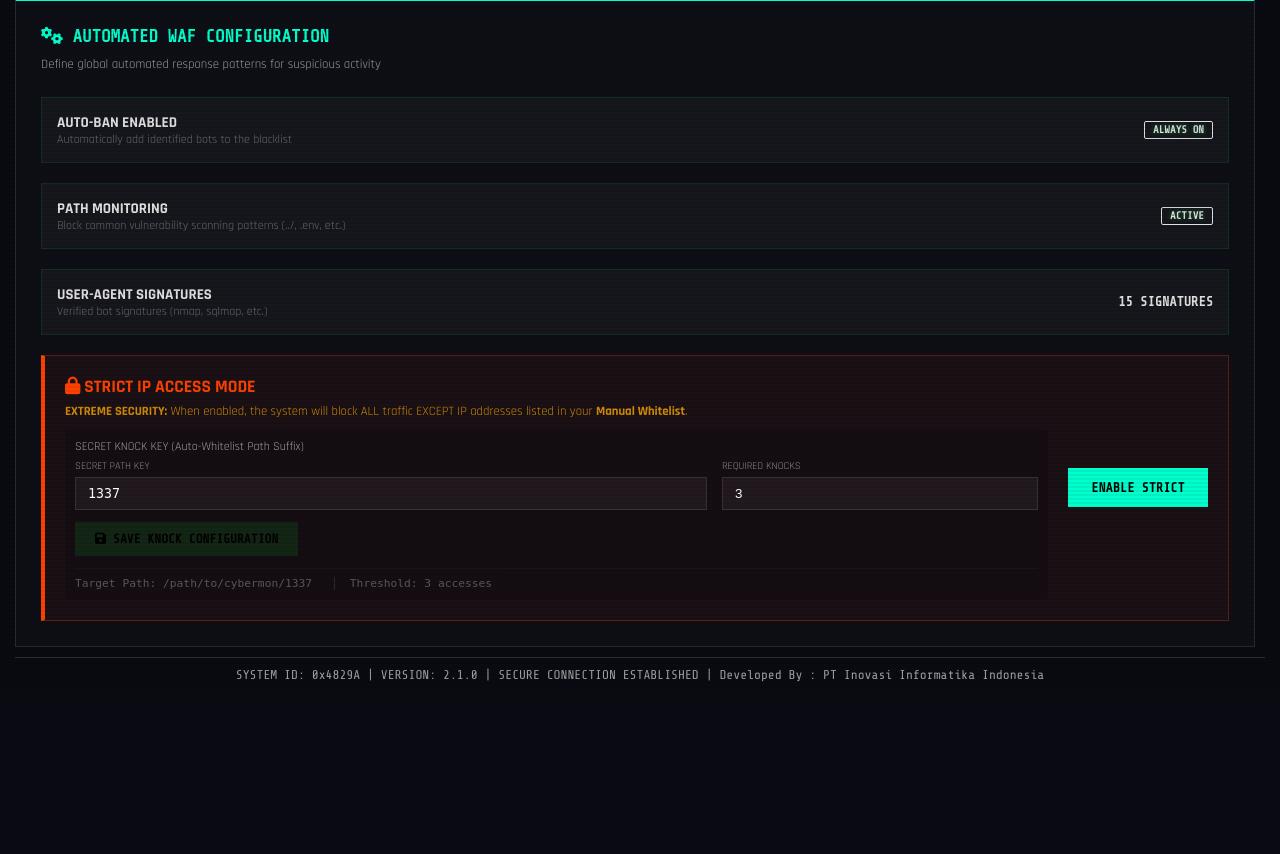
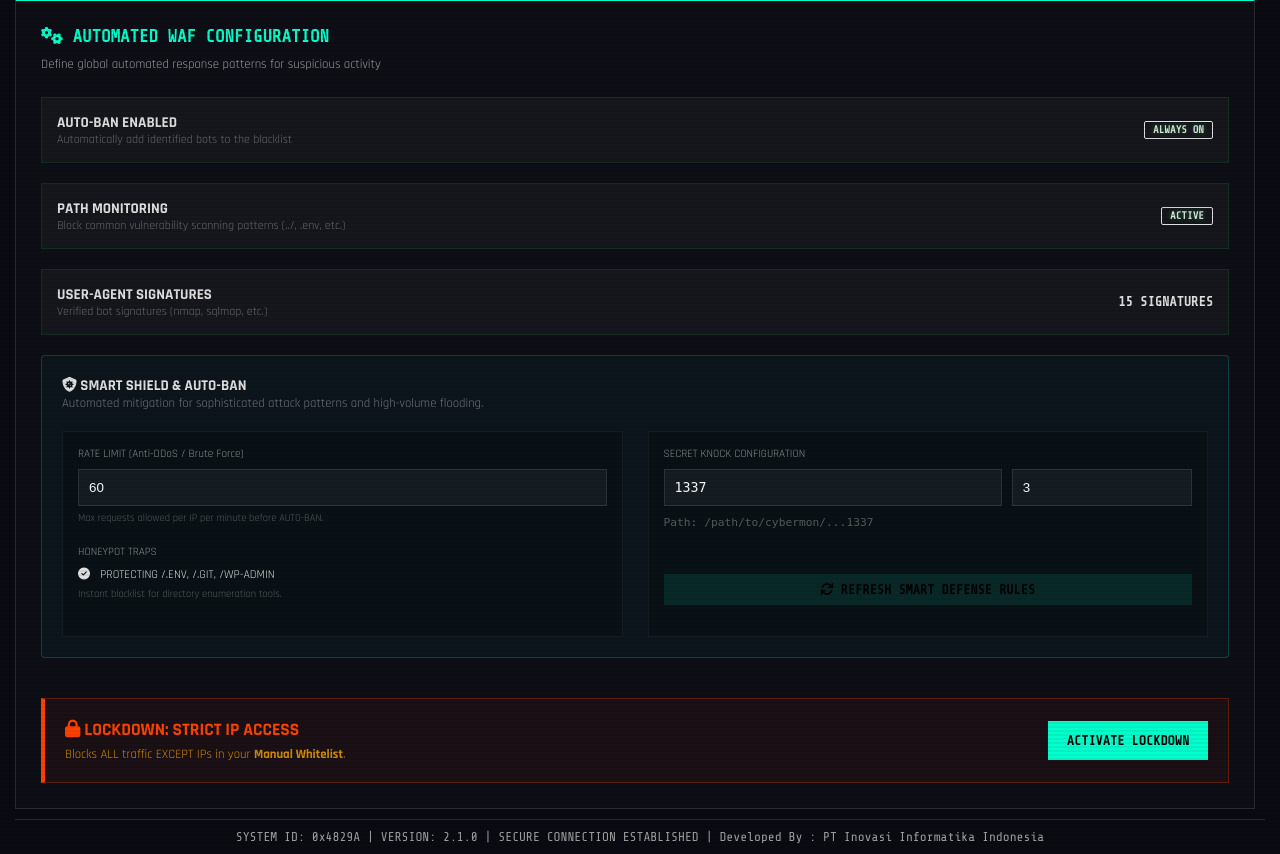
Before and after one commit to ADcreativez/cybermons, a Flask app: page /admin/antibot in a window 1280 px wide, after a click on "WAF SETTINGS". Shown: the part 436-1290 px from the top of the page. Before the commit the page ends 1118 px from the top, so only its background shows below. Run offline with Flask 3, Linux system fonts and the light colour scheme; a user stored in the database is signed in; data comes from the database, SQL or seed files in the repository; data that the repository does not hold is empty; some libraries are stand-ins or nearby versions.

Commit message:
feat: implement Smart Shield security system with anti-DDoS, honeypots, and scanner protection

```diff
--- a/app/models.py
+++ b/app/models.py
@@ -106,6 +106,7 @@ class GeoSettings(db.Model):
     is_strict_ip_mode = db.Column(db.Boolean, default=False)
     secret_knock_key = db.Column(db.String(50), default='1337')
     secret_knock_max = db.Column(db.Integer, default=3)
+    rate_limit_max = db.Column(db.Integer, default=60)
 
 class IOCCache(db.Model):
     id = db.Column(db.Integer, primary_key=True)
--- a/app/routes/admin.py
+++ b/app/routes/admin.py
@@ -367,6 +367,7 @@ def geo_strict_mode():
     enabled = request.form.get('enabled') == 'true'
     knock_key = request.form.get('secret_knock_key', '1337').strip()
     knock_max = request.form.get('secret_knock_max', '3')
+    rate_limit = request.form.get('rate_limit_max', '60')
 
     settings = GeoSettings.query.first() or GeoSettings(is_whitelist_mode=False)
     settings.is_strict_ip_mode = enabled
@@ -375,6 +376,11 @@ def geo_strict_mode():
         settings.secret_knock_max = int(knock_max)
     except:
         settings.secret_knock_max = 3
+
+    try:
+        settings.rate_limit_max = int(rate_limit)
+    except:
+        settings.rate_limit_max = 60
 
     db.session.add(settings)
     db.session.commit()
--- a/app/templates/antibot.html
+++ b/app/templates/antibot.html
@@ -299,50 +299,68 @@
                     <span class="stat-value" style="font-size: 0.9em;">15 SIGNATURES</span>
                 </div>
 
-                <div
-                    style="display: flex; justify-content: space-between; align-items: center; padding: 20px; background: rgba(255, 65, 0, 0.05); border: 1px solid rgba(255, 65, 0, 0.3); border-left: 4px solid #ff4100;">
+                <!-- Smart Shield Controls -->
+                <div style="background: rgba(0, 255, 204, 0.03); border: 1px solid rgba(0, 255, 204, 0.2); padding: 20px; border-radius: 4px;">
+                    <h4 style="color: var(--primary-color); margin-top: 0;"><i class="fa-solid fa-shield-virus"></i> SMART SHIELD & AUTO-BAN</h4>
+                    <p style="font-size: 0.85em; opacity: 0.7; margin-bottom: 20px;">Automated mitigation for sophisticated attack patterns and high-volume flooding.</p>
+
+                    <form method="POST" action="{{ url_for('admin.geo_strict_mode') }}">
+                        <input type="hidden" name="enabled" value="{{ 'true' if geo_settings.is_strict_ip_mode else 'false' }}">
+
+                        <div style="display: grid; grid-template-columns: 1fr 1fr; gap: 25px;">
+                            <!-- Column 1: Thresholds -->
+                            <div style="background: rgba(0,0,0,0.2); padding: 15px; border: 1px solid rgba(255,255,255,0.05);">
+                                <label style="font-size: 0.75em; opacity: 0.6; display: block; margin-bottom: 8px;">RATE LIMIT (Anti-DDoS / Brute Force)</label>
+                                <input type="number" name="rate_limit_max" value="{{ geo_settings.rate_limit_max or 60 }}" min="10" max="600"
+                                       style="background: rgba(255,255,255,0.05); border: 1px solid rgba(255,255,255,0.1); color: #fff; padding: 10px; width: 100%; margin-bottom: 5px;">
+                                <p style="font-size: 0.7em; opacity: 0.5;">Max requests allowed per IP per minute before AUTO-BAN.</p>
+
+                                <label style="font-size: 0.75em; opacity: 0.6; display: block; margin-bottom: 8px; margin-top: 20px;">HONEYPOT TRAPS</label>
+                                <div style="display: flex; align-items: center; gap: 10px; color: var(--warning-color); font-size: 0.8em;">
+                                    <i class="fa-solid fa-check-circle"></i> PROTECTING /.ENV, /.GIT, /WP-ADMIN
+                                </div>
+                                <p style="font-size: 0.7em; opacity: 0.5; margin-top: 5px;">Instant blacklist for directory enumeration tools.</p>
+                            </div>
+
+                            <!-- Column 2: Secret Knock -->
+                            <div style="background: rgba(0,0,0,0.2); padding: 15px; border: 1px solid rgba(255,255,255,0.05);">
+                                <label style="font-size: 0.75em; opacity: 0.6; display: block; margin-bottom: 8px;">SECRET KNOCK CONFIGURATION</label>
+                                <div style="display: flex; gap: 10px; margin-bottom: 10px;">
+                                    <input type="text" name="secret_knock_key" value="{{ geo_settings.secret_knock_key or '1337' }}"
+                                           style="background: rgba(255,255,255,0.05); border: 1px solid rgba(255,255,255,0.1); color: #fff; padding: 10px; flex: 2; font-family: monospace;"
+                                           placeholder="Path Key">
+                                    <input type="number" name="secret_knock_max" value="{{ geo_settings.secret_knock_max or 3 }}" min="1" max="20"
+                                           style="background: rgba(255,255,255,0.05); border: 1px solid rgba(255,255,255,0.1); color: #fff; padding: 10px; flex: 1;"
+                                           title="Sequences">
+                                </div>
+                                <p style="font-size: 0.75em; opacity: 0.5; font-family: monospace;">
+                                    Path: /path/to/cybermon/...<span style="color: var(--primary-color);">{{ geo_settings.secret_knock_key or '1337' }}</span>
+                                </p>
+
+                                <button type="submit" class="btn-primary" style="width: 100%; margin-top: 25px; background: rgba(0, 255, 204, 0.1); border-color: var(--primary-color);">
+                                    <i class="fa-solid fa-sync"></i> REFRESH SMART DEFENSE RULES
+                                </button>
+                            </div>
+                        </div>
+                    </form>
+                </div>
+
+                <!-- Strict Mode Toggle (Now integrated but kept separate for prominence) -->
+                <div style="display: flex; justify-content: space-between; align-items: center; padding: 20px; background: rgba(255, 65, 0, 0.05); border: 1px solid rgba(255, 65, 0, 0.3); border-left: 4px solid #ff4100; margin-top: 20px;">
                     <div style="flex: 1;">
-                        <strong style="color: #ff4100; font-size: 1.1rem;"><i class="fa-solid fa-lock"></i> STRICT IP ACCESS MODE</strong>
-                        <p style="font-size: 0.85em; opacity: 0.8; margin: 5px 0 10px 0; color: #ffaa00;">
-                            <strong>EXTREME SECURITY:</strong> When enabled, the system will block ALL traffic EXCEPT IP addresses listed in your <strong>Manual Whitelist</strong>.
+                        <strong style="color: #ff4100; font-size: 1.1rem;"><i class="fa-solid fa-lock"></i> LOCKDOWN: STRICT IP ACCESS</strong>
+                        <p style="font-size: 0.85em; opacity: 0.8; margin: 5px 0 0 0; color: #ffaa00;">
+                            Blocks ALL traffic EXCEPT IPs in your <strong>Manual Whitelist</strong>.
                         </p>
-
-                        <div style="background: rgba(0,0,0,0.2); padding: 10px; border-radius: 4px; margin-top: 10px;">
-                            <label style="font-size: 0.8em; opacity: 0.7; display: block; margin-bottom: 5px;">SECRET KNOCK KEY (Auto-Whitelist Path Suffix)</label>
-                            <form method="POST" action="{{ url_for('admin.geo_strict_mode') }}" id="strictSettingsForm">
-                                <input type="hidden" name="enabled" value="{{ 'true' if geo_settings.is_strict_ip_mode else 'false' }}">
-                                <div style="display: flex; flex-direction: column; gap: 12px;">
-                                    <div style="display: flex; gap: 15px;">
-                                        <div style="flex: 2;">
-                                            <label style="font-size: 0.7em; opacity: 0.6; display: block; margin-bottom: 4px;">SECRET PATH KEY</label>
-                                            <input type="text" name="secret_knock_key" value="{{ geo_settings.secret_knock_key or '1337' }}"
-                                                   style="background: rgba(255,255,255,0.05); border: 1px solid rgba(255,255,255,0.1); color: #fff; padding: 8px 12px; width: 100%; font-family: monospace;"
-                                                   placeholder="e.g. secret-key-2026">
-                                        </div>
-                                        <div style="flex: 1;">
-                                            <label style="font-size: 0.7em; opacity: 0.6; display: block; margin-bottom: 4px;">REQUIRED KNOCKS</label>
-                                            <input type="number" name="secret_knock_max" value="{{ geo_settings.secret_knock_max or 3 }}" min="1" max="100"
-                                                   style="background: rgba(255,255,255,0.05); border: 1px solid rgba(255,255,255,0.1); color: #fff; padding: 8px 12px; width: 100%;">
-                                        </div>
-                                    </div>
-                                    <button type="submit" class="btn-primary" style="padding: 10px 20px; font-size: 0.85em; align-self: flex-start; background: rgba(0, 255, 65, 0.1); border: 1px solid var(--primary-color);">
-                                        <i class="fa-solid fa-floppy-disk"></i> SAVE KNOCK CONFIGURATION
-                                    </button>
-                                </div>
-                            </form>
-                            <p style="font-size: 0.75em; opacity: 0.5; margin: 12px 0 0 0; font-family: monospace; border-top: 1px solid rgba(255,255,255,0.05); padding-top: 8px;">
-                                Target Path: /path/to/cybermon/<span style="color: var(--primary-color);">{{ geo_settings.secret_knock_key or '1337' }}</span>
-                                <span style="margin-left: 15px; border-left: 1px solid #444; padding-left: 15px;">Threshold: <span style="color: var(--warning-color);">{{ geo_settings.secret_knock_max or 3 }}</span> accesses</span>
-                            </p>
-                        </div>
                     </div>
-                    <form method="POST" action="{{ url_for('admin.geo_strict_mode') }}" style="margin-left: 20px;">
+                    <form method="POST" action="{{ url_for('admin.geo_strict_mode') }}">
                         <input type="hidden" name="enabled" value="{{ 'false' if geo_settings.is_strict_ip_mode else 'true' }}">
                         <input type="hidden" name="secret_knock_key" value="{{ geo_settings.secret_knock_key or '1337' }}">
                         <input type="hidden" name="secret_knock_max" value="{{ geo_settings.secret_knock_max or 3 }}">
+                        <input type="hidden" name="rate_limit_max" value="{{ geo_settings.rate_limit_max or 60 }}">
                         <button type="submit" class="btn-primary"
-                                style="background: {{ 'var(--danger-color)' if geo_settings.is_strict_ip_mode else 'var(--accent-color)' }}; color: {{ '#fff' if geo_settings.is_strict_ip_mode else '#000' }}; min-width: 140px; font-weight: bold; border: none; padding: 12px;">
-                            {{ 'DISABLE STRICT' if geo_settings.is_strict_ip_mode else 'ENABLE STRICT' }}
+                                style="background: {{ 'var(--danger-color)' if geo_settings.is_strict_ip_mode else 'var(--accent-color)' }}; color: {{ '#fff' if geo_settings.is_strict_ip_mode else '#000' }}; min-width: 160px; font-weight: bold; padding: 12px;">
+                            {{ 'DEACTIVATE LOCKDOWN' if geo_settings.is_strict_ip_mode else 'ACTIVATE LOCKDOWN' }}
                         </button>
                     </form>
                 </div>
```
Also changed, not shown: app/middleware.py (+79 -29 lines).
